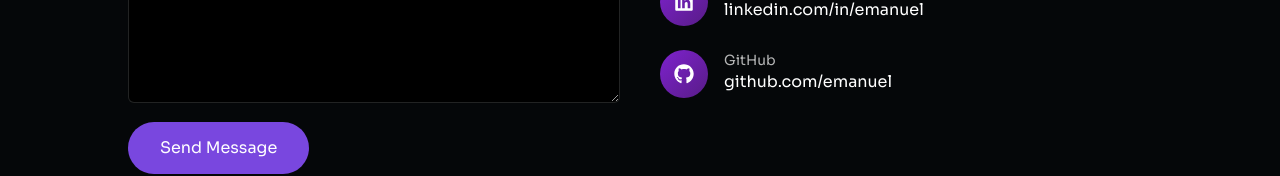
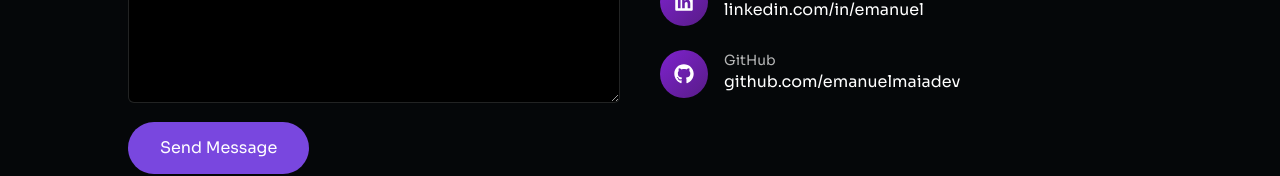
Before and after one commit to emanuelmaiadev/portfolio, a Next.js app: page / in a window 1280 px wide. Shown: the part 3660-3836 px from the top of the page. Built offline with nearby package versions, Linux system fonts and the light colour scheme.

Commit message:
Fix githublink, linkedin link

```diff
--- a/components/Home/Contact/ContactInfo.tsx
+++ b/components/Home/Contact/ContactInfo.tsx
@@ -36,8 +36,8 @@ const ContactInfo = () => {
     },
     {
       title: t.contact.githubLabel,
-      content: "github.com/emanuel",
-      href: "https://github.com/emanuel",
+      content: "github.com/emanuelmaiadev",
+      href: "https://github.com/emanuelmaiadev",
       icon: <FaGithub />
     }
   ];
```
